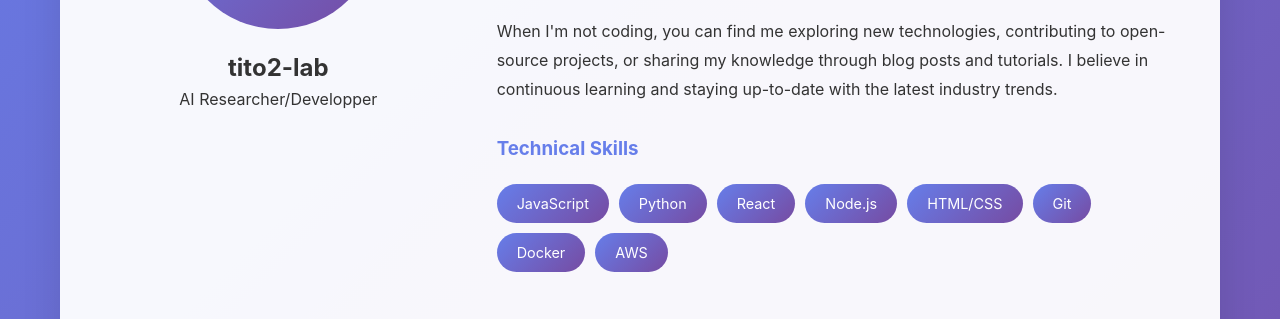
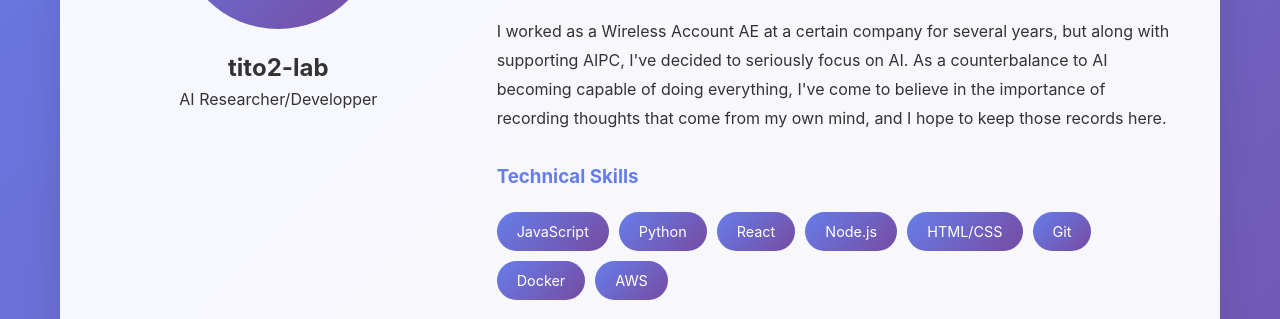
Before and after one commit to tito2-lab/tito2-lab.github.io, a plain HTML site: page docs/about.html in a window 1280 px wide. Shown: the part 461-780 px from the top of the page. Drawn offline with Linux system fonts and the light colour scheme.

Commit message:
Modify about comments

```diff
--- a/docs/about.html
+++ b/docs/about.html
@@ -285,9 +285,11 @@
                         自分の頭で考えたことを記録に残す重要性があると考えるようになり、ここで記録を残していければと思います。
                     </p>
                     <p>
-                        When I'm not coding, you can find me exploring new technologies, contributing to open-source
-                        projects, or sharing my knowledge through blog posts and tutorials. I believe in continuous
-                        learning and staying up-to-date with the latest industry trends.
+                    I worked as a Wireless Account AE at a certain company for several years,
+                    but along with supporting AIPC, I've decided to seriously focus on AI.
+                    As a counterbalance to AI becoming capable of doing everything,
+                    I've come to believe in the importance of recording thoughts that come from my own mind,
+                    and I hope to keep those records here.
                     </p>
 
                     <div class="skills">
```
